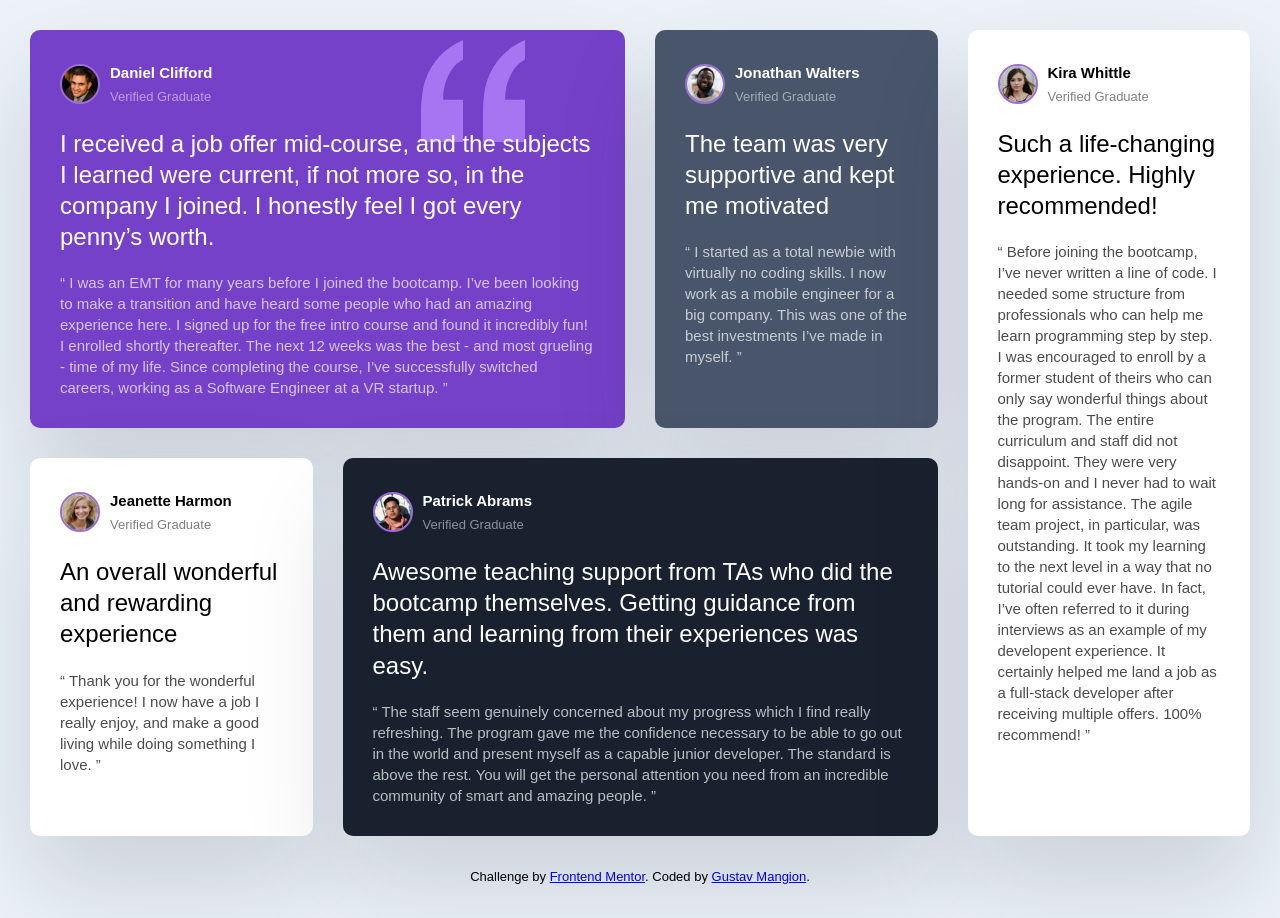
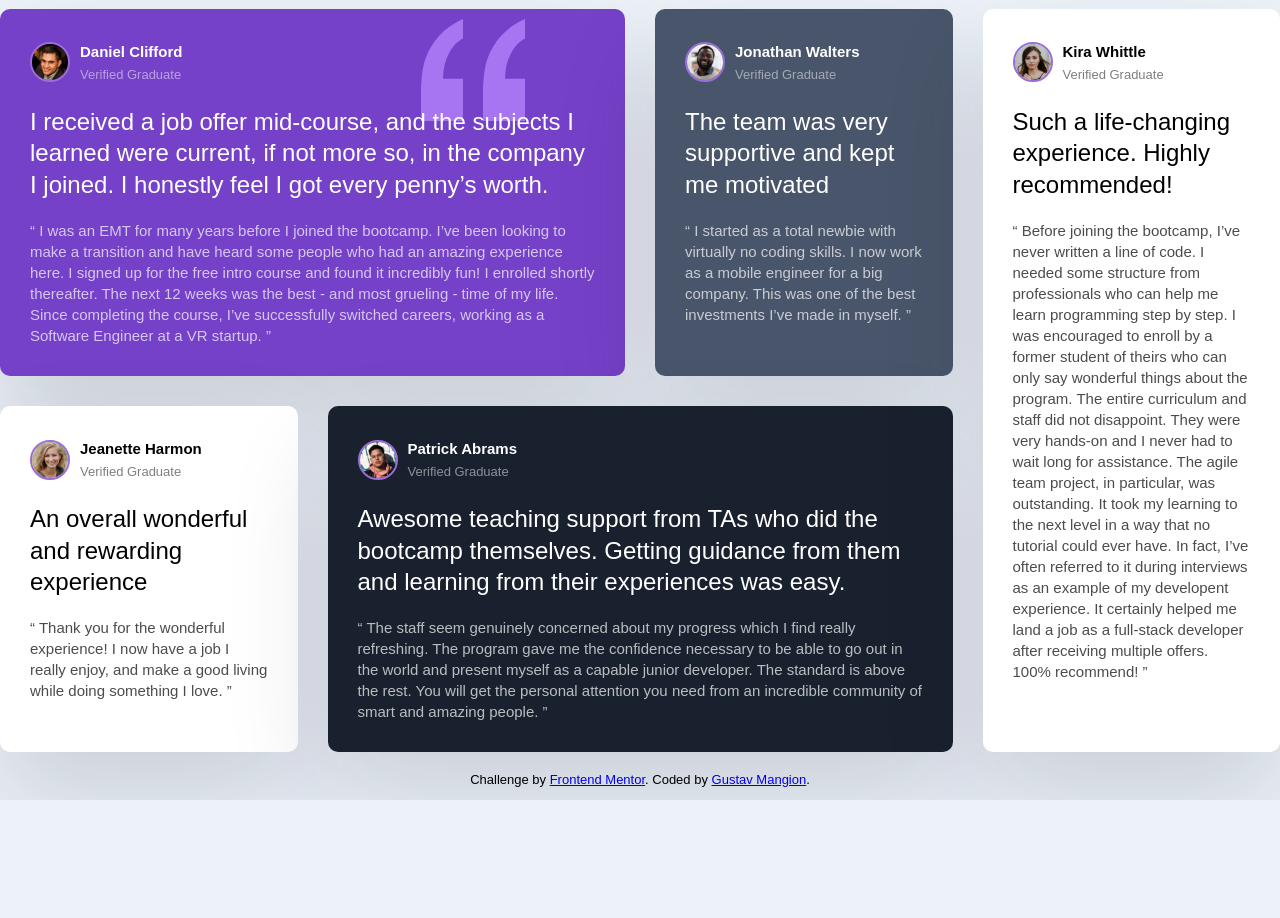
Before and after one commit to gustavmangion/Prac-WD-Testimonials, a plain HTML site: page index.html in a window 1280 px wide. After the commit the page ends 800 px from the top, so only its background shows below. Drawn offline with Linux system fonts and the light colour scheme.

Commit message:
layout fixes

```diff
--- a/index.html
+++ b/index.html
@@ -16,7 +16,7 @@
     <title>Frontend Mentor | [Challenge Name Here]</title>
   </head>
   <body>
-    <div class="container">
+    <main>
       <div class="card card-bg-purple">
         <div>
           <img src="images/image-daniel.jpg" alt="" />
@@ -120,7 +120,8 @@
           developer after receiving multiple offers. 100% recommend! ”
         </p>
       </div>
-      <div class="footer">
+    </main>
+    <footer>
       <p>
         Challenge by
         <a href="https://www.frontendmentor.io?ref=challenge" target="_blank"
@@ -130,7 +131,6 @@
           >Gustav Mangion</a
         >.
       </p>
-      </div>
-    </div>
+    </footer>
   </body>
 </html>
--- a/scss/style.scss
+++ b/scss/style.scss
@@ -11,13 +11,15 @@ body {
   line-height: 1.7;
   font-size: 13px;
   background-color: $background;
-  height: 100vh;
+  min-height: 100vh;
   width: 100%;
+  display: grid;
+  place-items: center;
+  grid-template-columns: 1fr;
 }
 
-.container {
+main {
   max-width: 1440px;
-  padding: 30px;
   display: grid;
   grid-template-columns: repeat(4, 1fr);
   gap: 30px;
@@ -97,7 +99,7 @@ body {
   color: hsl(0, 0%, 100%);
 }
 
-.footer {
+footer {
   grid-column: 1/5;
   display: flex;
   align-items: center;
@@ -126,7 +128,7 @@ body {
     }
   }
 
-  .footer {
+  footer {
     grid-column: 1;
   }
 }
```
Also changed, not shown: css/style.css. Lines whose indentation alone changed are shown as unchanged.
